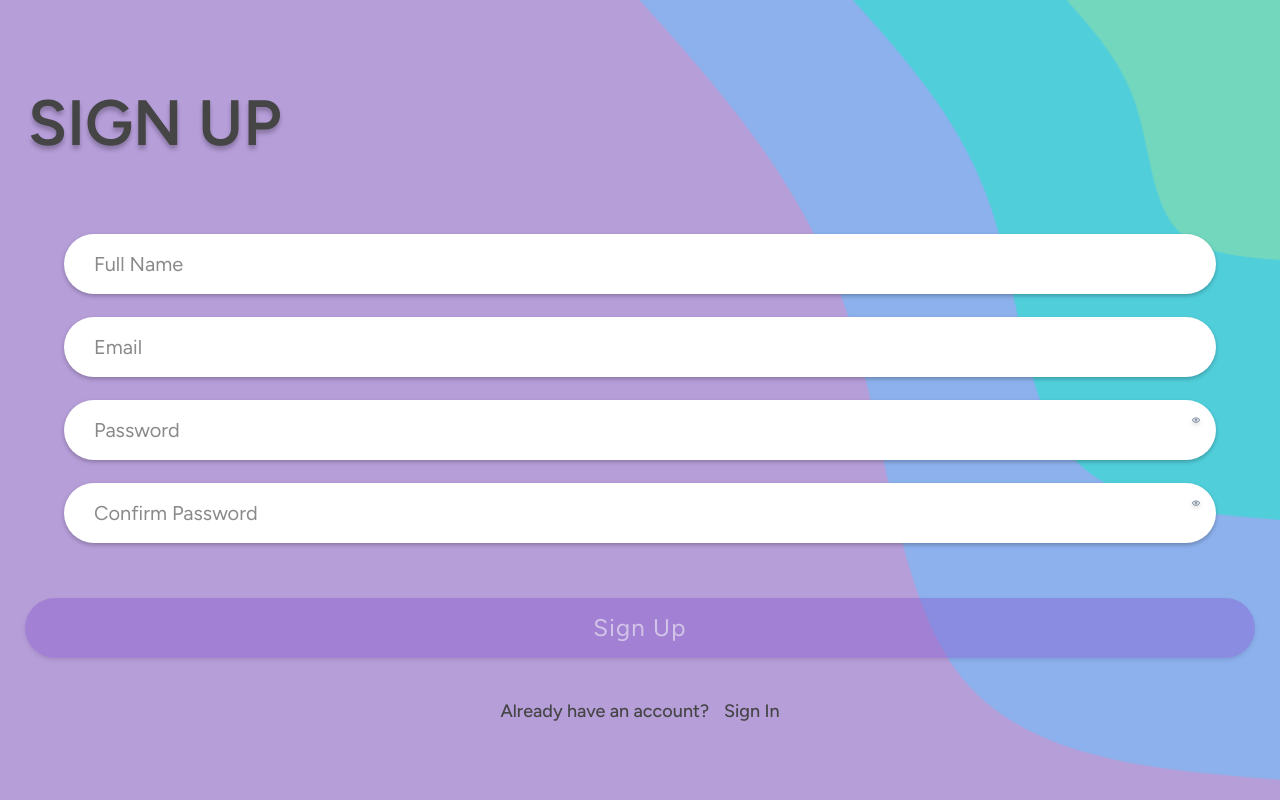
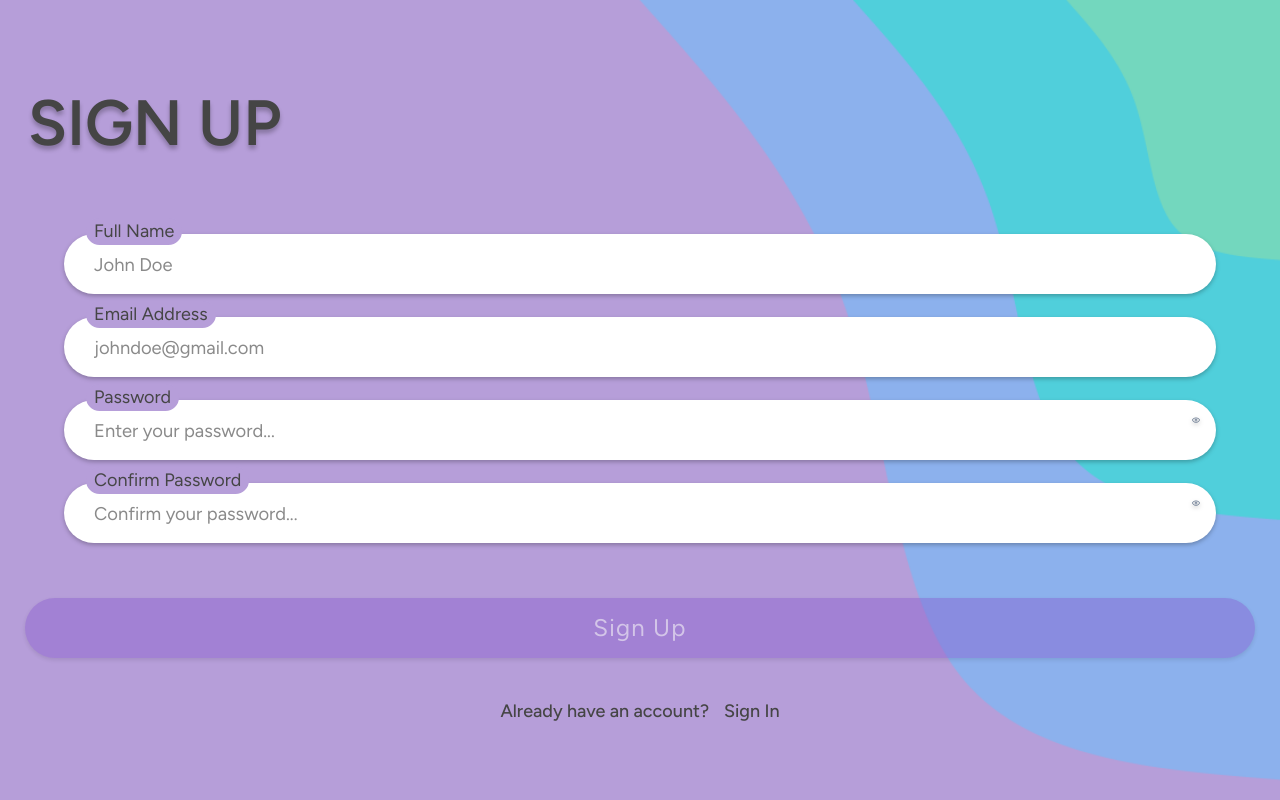
Before and after one commit to OceanAbernathy/seus, a React (Create React App) app: page /SignUp in a window 1280 px wide. Built offline with nearby package versions, Linux system fonts and the light colour scheme; no server answers.

Commit message:
Minimized context

```diff
--- a/src/Helper/Context.js
+++ b/src/Helper/Context.js
@@ -3,8 +3,6 @@ import { createContext, useState } from 'react';
 export const Context = createContext();
 export const ContextProvider = ({ children }) => {
   const [user, setUser] = useState(null);
-  const [displayName, setDisplayName] = useState('');
-  const [email, setEmail] = useState('');
   const [password, setPassword] = useState('');
   const [confirmPassword, setConfirmPassword] = useState('');
   const [error, setError] = useState('');
@@ -17,10 +15,6 @@ export const ContextProvider = ({ children }) => {
       value={{
         user,
         setUser,
-        displayName,
-        setDisplayName,
-        email,
-        setEmail,
         password,
         setPassword,
         confirmPassword,
--- a/src/chakra/Input.js
+++ b/src/chakra/Input.js
@@ -11,7 +11,7 @@ export const Input = defineStyleConfig({
         h: '60px',
         filter: 'drop-shadow(0 2px 2px rgba(0, 0, 0, 0.25))',
         _placeholder: {
-          fontSize: '1.25rem',
+          fontSize: '1.15rem',
           textColor: 'brand.mediumGray',
           opacity: 1,
         },
--- a/src/components/PasswordField.jsx
+++ b/src/components/PasswordField.jsx
@@ -110,7 +110,21 @@ export const DoublePasswordField = forwardRef((props, ref) => {
               onClick={onClickReveal}
             />
           </InputRightElement>
+          <Text
+            width='fit-content'
+            position='absolute'
+            top={-4}
+            px={2}
+            ml='22px'
+            fontSize='lg'
+            bgColor='#B69ED9'
+            borderRadius={20}
+            zIndex={1}
+          >
+            Password
+          </Text>
           <Input
+            position='relative'
             onChange={({ target }) =>
               setPassword(target.value) ||
               setEmailError('') ||
@@ -123,7 +137,7 @@ export const DoublePasswordField = forwardRef((props, ref) => {
             name='password'
             type={isOpen ? 'text' : 'password'}
             autoComplete='current-password'
-            placeholder='Password'
+            placeholder='Enter your password...'
             required
             _focusVisible={{ outline: 'none' }}
             {...props}
@@ -144,7 +158,21 @@ export const DoublePasswordField = forwardRef((props, ref) => {
               onClick={onClickReveal}
             />
           </InputRightElement>
+          <Text
+            width='fit-content'
+            position='absolute'
+            top={-4}
+            px={2}
+            ml='22px'
+            fontSize='lg'
+            bgColor='#B69ED9'
+            borderRadius={20}
+            zIndex={1}
+          >
+            Confirm Password
+          </Text>
           <Input
+            position='relative'
             onChange={({ target }) =>
               setConfirmPassword(target.value) ||
               setEmailError('') ||
@@ -157,7 +185,7 @@ export const DoublePasswordField = forwardRef((props, ref) => {
             name='password-confirm'
             type={isOpen ? 'text' : 'password'}
             autoComplete='current-password'
-            placeholder='Confirm Password'
+            placeholder='Confirm your password...'
             required
             _focusVisible={{ outline: 'none' }}
             {...props}
--- a/src/components/SignIn.jsx
+++ b/src/components/SignIn.jsx
@@ -9,7 +9,7 @@ import {
 import { Link, useNavigate } from 'react-router-dom';
 import Background from '../images/Background3.png';
 import { SinglePasswordField as PasswordField } from './PasswordField';
-import { useContext, useEffect } from 'react';
+import { useContext, useEffect, useState } from 'react';
 import { Context } from '../Helper/Context';
 import { signInWithEmailAndPassword } from 'firebase/auth';
 import { auth } from '../config/firebaseConfig';
@@ -18,8 +18,6 @@ import { validEmail, validPassword } from './Regex';
 
 export default function SignIn() {
   const {
-    email,
-    setEmail,
     password,
     setPassword,
     error,
@@ -31,6 +29,8 @@ export default function SignIn() {
   } = useContext(Context);
 
   const navigate = useNavigate();
+
+  const [email, setEmail] = useState('');
 
   const isInvalid = email === '' || password.length < 6;
 
--- a/src/components/SignUp.jsx
+++ b/src/components/SignUp.jsx
@@ -109,7 +109,21 @@ export default function SignUp() {
       >
         <FormControl>
           <FormLabel htmlFor='name' />
+          <Text
+            width='fit-content'
+            position='absolute'
+            top={-2}
+            px={2}
+            ml='22px'
+            fontSize='lg'
+            bgColor='#B69ED9'
+            borderRadius={20}
+            zIndex={1}
+          >
+            Full Name
+          </Text>
           <Input
+            position='relative'
             onChange={({ target }) =>
               setDisplayName(target.value) ||
               setEmailError('') ||
@@ -119,12 +133,26 @@ export default function SignUp() {
             value={displayName}
             id='name'
             type='name'
-            placeholder='Full Name'
+            placeholder='John Doe'
           />
         </FormControl>
         <FormControl>
           <FormLabel htmlFor='email' />
+          <Text
+            width='fit-content'
+            position='absolute'
+            top={-2}
+            px={2}
+            ml='22px'
+            fontSize='lg'
+            bgColor='#B69ED9'
+            borderRadius={20}
+            zIndex={1}
+          >
+            Email Address
+          </Text>
           <Input
+            position='relative'
             onChange={({ target }) =>
               setEmail(target.value) ||
               setEmailError('') ||
@@ -134,7 +162,7 @@ export default function SignUp() {
             value={email}
             id='email'
             type='email'
-            placeholder='Email'
+            placeholder='johndoe@gmail.com'
           />
         </FormControl>
         <PasswordField />
```
Also changed, not shown: src/components/Dashboard/AvatarMenu.jsx (renamed from src/components/Dashboard/AvatarMenu.js).
